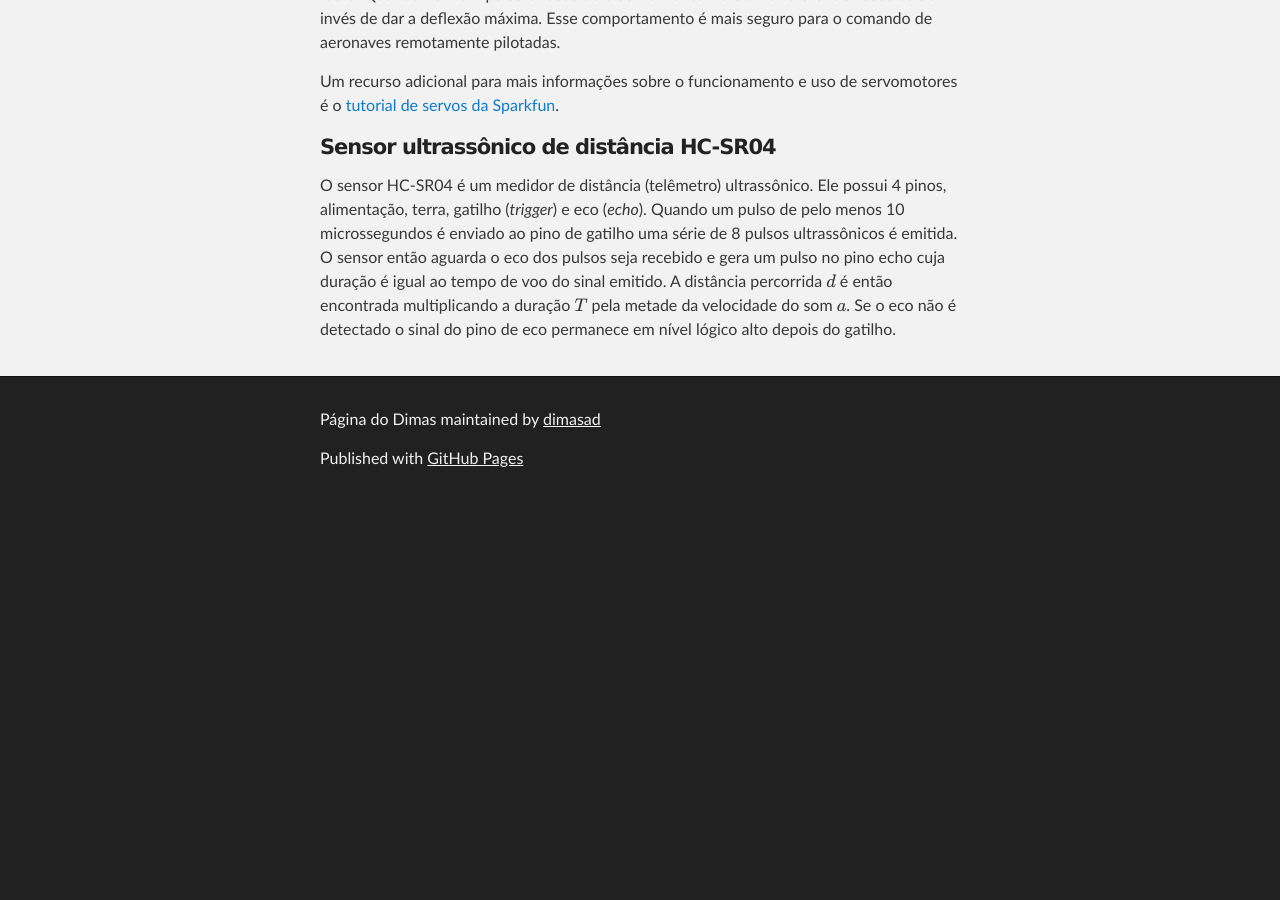
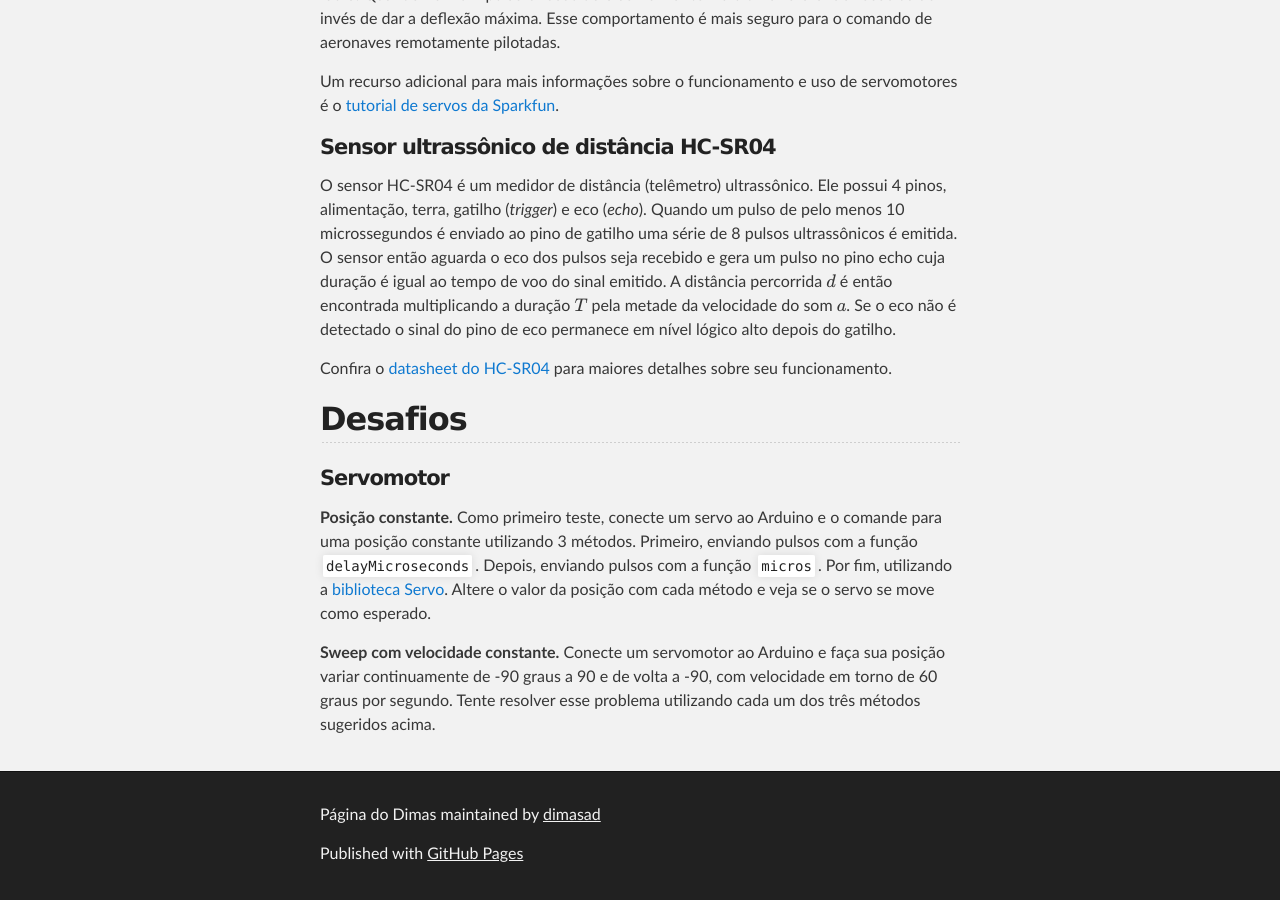
Before and after one commit to dimasad/dimasad.github.io.OLD, a Jekyll site: the page built from _aulas/pratica2.md, in a window 1280 px wide and 900 px high, scrolled down 1609 px. Built offline with Jekyll 4.4.1, drawn with Linux system fonts in a browser that asks for light colours; formulas are drawn with MathJax 3; before the commit the page ends 2114 px from its top, so only the background shows below that.

Commit message:
Adição de mais conteúdo na pratica 2.

```diff
--- a/_aulas/pratica2.md
+++ b/_aulas/pratica2.md
@@ -28,8 +28,7 @@ de se controlar o tempo e sincronizar ações utilizando o Arduino.
 Para atrasos rápidos temos também a função `delayMicroseconds(x)`, cuja
 única diferença é que o argumento especifica um atraso em microssegundos.
 Para mais detalhes confira a documentação oficial da função
-[delay](https://www.arduino.cc/en/Reference/Delay) e da
-[delayMicroseconds](https://www.arduino.cc/en/Reference/DelayMicroseconds)
+[delay][doc-delay] e da [delayMicroseconds][doc-delayMicroseconds]
 no site do Arduino.
 
 É possível também consultar o relógio interno do Arduino para fim de
@@ -40,8 +39,7 @@ Ao utilizá-las é importante utilizar variáveis do tipo `long`, de 32 bits, ao
 invés do tipo `int`, de 16 bits, pois senão a capacidade de representação
 da variável é ultrapassada muito rapidamente.
 Confira também a documentação oficial dessas funções:
-[millis](https://www.arduino.cc/en/Reference/Millis) e da
-[micros](https://www.arduino.cc/en/Reference/Micros).
+[millis][doc-millis] e da [micros][doc-micros].
 
 #### Leitura de níveis analógicos de tensão
 
@@ -52,7 +50,7 @@ O conversor analógico/digital do Arduino possui resolução de 10 bits, o que
 significa que os valores lidos variam de 0 a 1023 ($$2^{10}$$ valores
 possíveis).
 A função `analogRead(pino)` retorna a leitura analógica do canal especificado.
-Confira a [documentação oficial](https://www.arduino.cc/en/Reference/AnalogRead)
+Confira a [documentação oficial][doc-analogRead]
 dessa função para mais informações.
 
 Dispositivos
@@ -102,4 +100,37 @@ pela metade da velocidade do som $$a$$.
 Se o eco não é detectado o sinal do pino de eco permanece em nível lógico alto
 depois do gatilho.
 
+Confira o [datasheet do HC-SR04] para maiores detalhes sobre seu funcionamento.
+
+
+Desafios
+--------
+
+#### Servomotor
+
+**Posição constante.**
+Como primeiro teste, conecte um servo ao Arduino e o comande para uma posição
+constante utilizando 3 métodos.
+Primeiro, enviando pulsos com a função `delayMicroseconds`.
+Depois, enviando  pulsos com a função `micros`.
+Por fim, utilizando a [biblioteca Servo].
+Altere o valor da posição com cada método e veja se o servo se move como
+esperado.
+
+**Sweep com velocidade constante.**
+Conecte um servomotor ao Arduino e faça sua posição variar continuamente
+de -90 graus a 90 e de volta a -90, com velocidade em torno de
+60 graus por segundo.
+Tente resolver esse problema utilizando cada um dos três métodos sugeridos
+acima.
+
+[doc-delay]: https://www.arduino.cc/en/Reference/Delay
+[doc-delayMicroseconds]: https://www.arduino.cc/en/Reference/DelayMicroseconds
+[doc-millis]: https://www.arduino.cc/en/Reference/Millis
+[doc-micros]: https://www.arduino.cc/en/Reference/Micros
+[doc-analogRead]: https://www.arduino.cc/en/Reference/AnalogRead
+
 [tutorial de servos da Sparkfun]: https://learn.sparkfun.com/tutorials/hobby-servo-tutorial
+
+[biblioteca Servo]: https://www.arduino.cc/en/Reference/Servo
+[datasheet do HC-SR04]: /assets/datasheet/HCSR04.pdf
```
